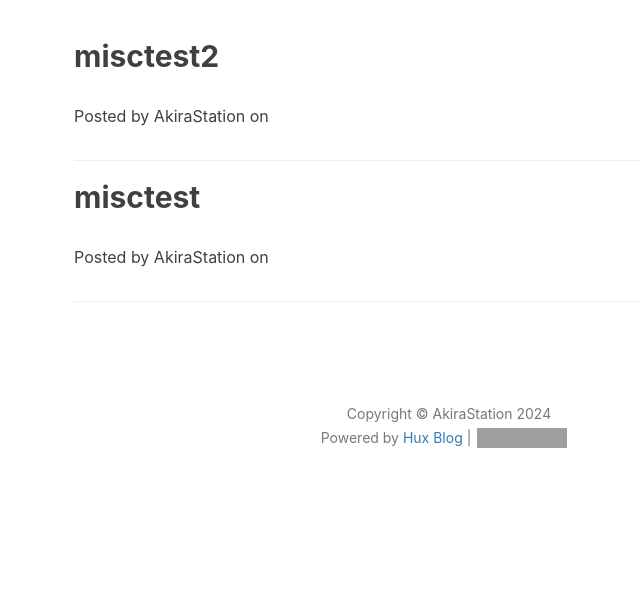
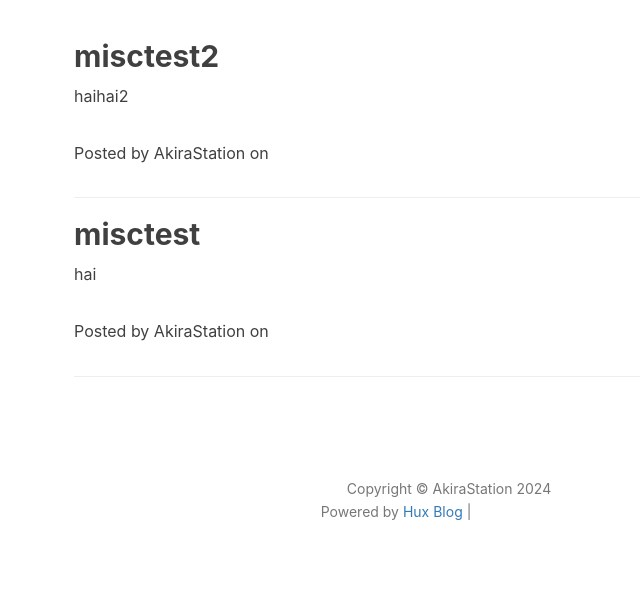
Before and after one commit to AkiraStation/AkiraStation.github.io, a Jekyll site: the page built from misc.html, in a window 1280 px wide. Shown: the part 418-1034 px from the top of the page, without its empty margins (191-831 px from the left). Built offline with Jekyll 4.4.1, drawn with Linux system fonts in a browser that asks for light colours; nearby versions of some CDN libraries; comment, search, counter and statistics services are not loaded; before the commit the page ends 960 px from its top, so only the background shows below that; grey boxes are pictures that could not be loaded.

Commit message:
Update misc.html

```diff
--- a/misc.html
+++ b/misc.html
@@ -23,11 +23,11 @@ header-mask: 0.3
               <h2 class="misc-title">
                 {{ _miscky.title }}
               </h2>
-            </a>
-            <div class="post-content-preview">
-                  {{ post.content | strip_html | truncate:200 }}
+            <div class="misc-content-preview">
+                  {{ _miscky.content | strip_html | truncate:200 }}
+                </a>
           </div>
-          <p class="post-meta">
+          <p class="post-meta"font size="2">
             Posted by {% if post.author %}{{ post.author }}{% else %}{{ site.title }}{% endif %} on {{ post.date | date: "%B %-d, %Y" }}
         </p>
             <hr>
```
